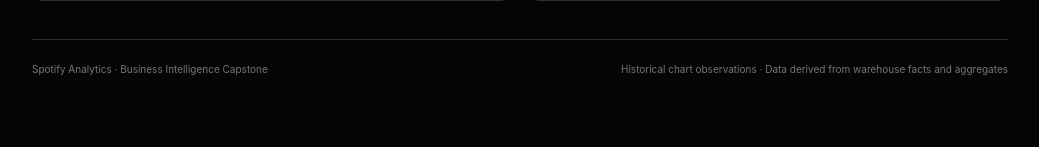
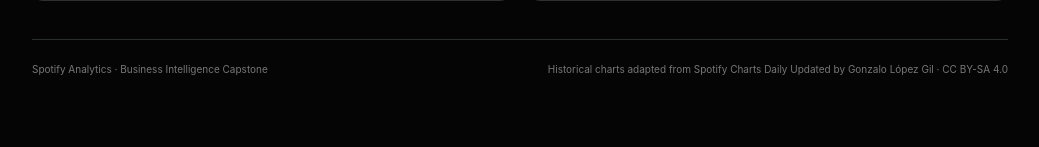
Before and after one commit to Miko-Explorer/Spotify-Analytics-BI-Solutions, a Django app: template backend/templates/analytics/guide.html in a window 1280 px wide. Shown: the part 2033-2180 px from the top of the page, without its empty margins (241-1280 px from the left). Run offline with Django 5.2, Linux system fonts and the light colour scheme; the template is opened without the code that fills it, so the values that code supplies are empty; some libraries are stand-ins or nearby versions.

Commit message:
Credit the Spotify chart source on the dashboard

```diff
--- a/backend/templates/base.html
+++ b/backend/templates/base.html
@@ -41,6 +41,6 @@
  <section id="metrics" class="metrics-grid" aria-label="Key performance indicators"><div class="metric-card skeleton"></div><div class="metric-card skeleton"></div><div class="metric-card skeleton"></div><div class="metric-card skeleton"></div></section>
  {% endif %}
  {% block content %}{% endblock %}
- <footer class="footer"><span>Spotify Analytics · Business Intelligence Capstone</span><span>Historical chart observations · Data derived from warehouse facts and aggregates</span></footer>
+ <footer class="footer"><span>Spotify Analytics · Business Intelligence Capstone</span><span>Historical charts adapted from <a href="https://www.kaggle.com/datasets/gonzalopezgil/spotify-charts-daily-updated">Spotify Charts Daily Updated</a> by Gonzalo López Gil · <a rel="license" href="https://creativecommons.org/licenses/by-sa/4.0/">CC BY-SA 4.0</a></span></footer>
  </main>
 </div></body></html>
```
